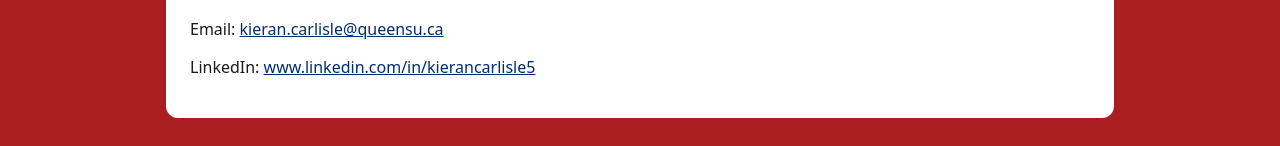
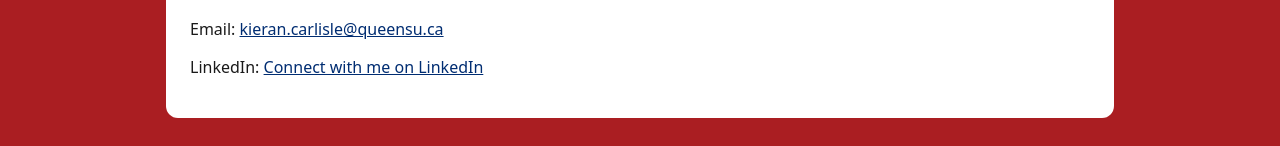
Before and after one commit to kcarl5/Queens-Student-Page, a plain HTML site: page index.html in a window 1280 px wide. Shown: the part 737-883 px from the top of the page. Drawn offline with Linux system fonts and the light colour scheme.

Commit message:
changed linkedin link

```diff
--- a/index.html
+++ b/index.html
@@ -30,7 +30,8 @@
       <!-- ====== CONTACT (update your links) ====== -->
       <h2>Contact</h2>
       <p>Email: <a href="mailto:kieran.carlisle@queensu.ca">kieran.carlisle@queensu.ca</a></p>
-      <p>LinkedIn: <a href="#">www.linkedin.com/in/kierancarlisle5</a></p>
+      <p>LinkedIn: <a href="www.linkedin.com/in/kierancarlisle5" target="_blank">Connect with me on LinkedIn</a></p>
+
     </main>
   </body>
 </html>
```
